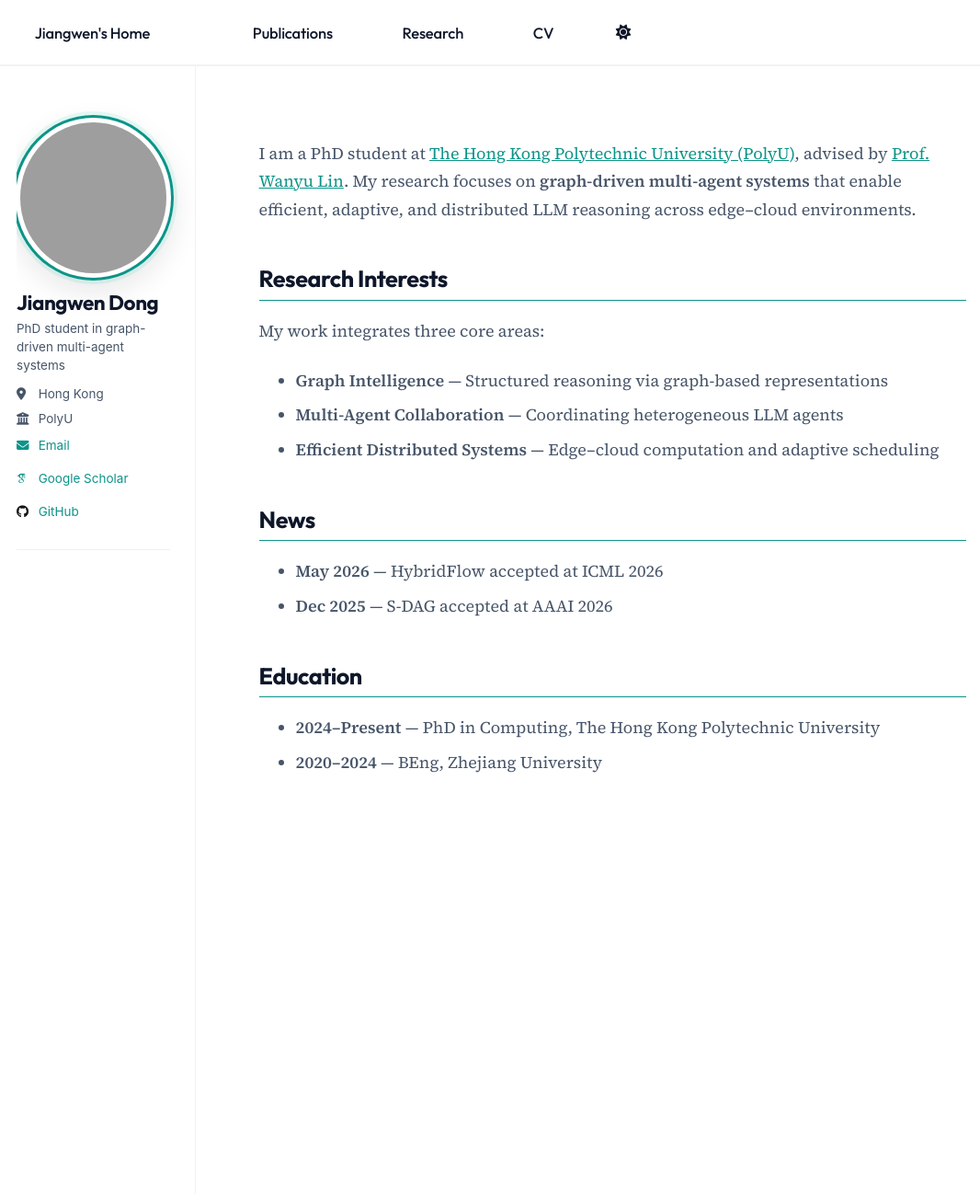
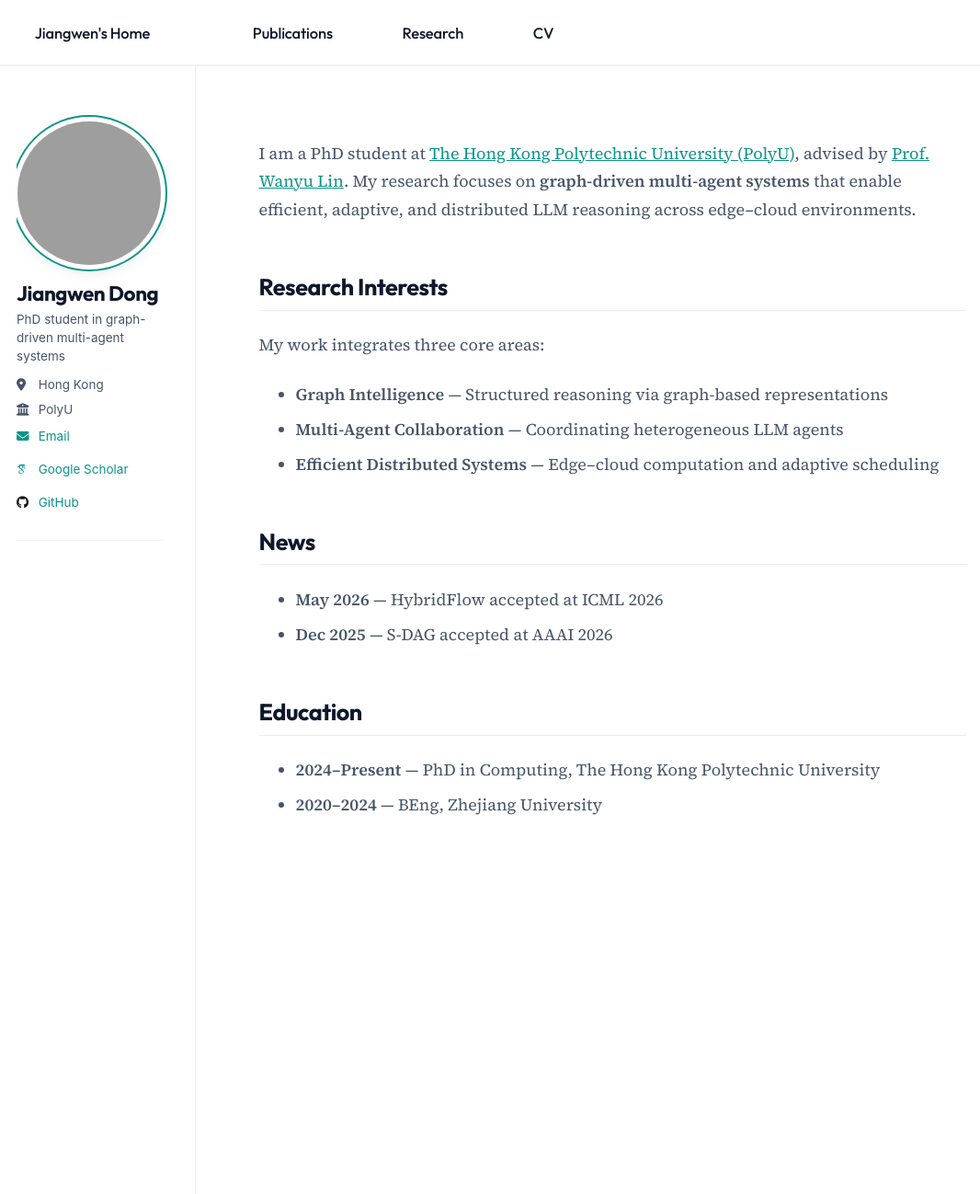
Before and after one commit to Jiangwen-Dong/Jiangwen-Dong.github.io, a Jekyll site: the page built from _pages/about.md, in a window 1280 px wide and 1298 px high. Shown: the whole window at 92% size, without its empty margins (0-1066 px from the left). Built offline with Jekyll 4.4.1, drawn with Linux system fonts in a browser that asks for light colours; some web fonts are replaced; a script that is not in the unit is left out.

Commit message:
refine: remove theme toggle, larger margins, cleaner borders

```diff
--- a/_includes/masthead.html
+++ b/_includes/masthead.html
@@ -15,9 +15,6 @@
             {% endif %}
             <li class="masthead__menu-item"><a href="{{ domain }}{{ link.url }}">{{ link.title }}</a></li>
           {% endfor %}
-          <li id="theme-toggle" class="masthead__menu-item persist tail">
-            <a role="button" aria-labelledby="theme-icon"><i id="theme-icon" class="fa-solid fa-sun" aria-hidden="true" title="toggle theme"></i></a>
-          </li>
         </ul>
         <ul class="hidden-links hidden"></ul>
       </nav>
--- a/assets/css/custom.scss
+++ b/assets/css/custom.scss
@@ -116,19 +116,19 @@ a:hover {
 }
 
 .author__avatar img {
-  width: 180px;
-  height: 180px;
+  width: 170px;
+  height: 170px;
   border-radius: 50%;
   object-fit: cover;
-  object-position: center 15%;
-  border: 3px solid var(--color-teal);
-  box-shadow: var(--shadow-lg), 0 0 0 4px rgba(0, 212, 170, 0.1);
+  object-position: center 10%;
+  border: 2px solid var(--color-teal);
+  box-shadow: var(--shadow-md);
   transition: all var(--transition-base);
 }
 
 .author__avatar img:hover {
-  transform: scale(1.03);
-  box-shadow: var(--shadow-lg), 0 0 0 6px rgba(0, 212, 170, 0.15);
+  transform: scale(1.02);
+  box-shadow: var(--shadow-lg);
 }
 
 .author__content {
@@ -209,16 +209,16 @@ a:hover {
    ======================================== */
 
 .sidebar {
-  border-right: 1px solid var(--color-card-border);
-  padding-right: 1.5rem;
+  border-right: 1px solid var(--color-divider);
+  padding-right: 2rem;
 }
 
 @media (max-width: 1023px) {
   .sidebar {
     border-right: none;
-    border-bottom: 1px solid var(--color-card-border);
+    border-bottom: 1px solid var(--color-divider);
     padding-right: 0;
-    padding-bottom: 1.5rem;
+    padding-bottom: 2rem;
   }
 }
 
@@ -231,10 +231,10 @@ a:hover {
   font-size: 1.4rem;
   font-weight: 700;
   color: var(--color-text-primary);
-  margin-top: 2.5rem;
-  margin-bottom: 1rem;
-  padding-bottom: 0.4rem;
-  border-bottom: 1.5px solid var(--color-teal);
+  margin-top: 3rem;
+  margin-bottom: 1.25rem;
+  padding-bottom: 0.5rem;
+  border-bottom: 1px solid var(--color-divider);
   letter-spacing: -0.02em;
 }
 
@@ -311,9 +311,9 @@ a:hover {
 }
 
 .research-card:hover {
-  transform: translateY(-5px);
-  box-shadow: var(--shadow-lg);
-  border-color: rgba(0, 212, 170, 0.2);
+  transform: translateY(-4px);
+  box-shadow: var(--shadow-md);
+  border-color: rgba(13, 148, 136, 0.2);
 }
 
 .research-card:hover::before {
@@ -352,7 +352,7 @@ a:hover {
   border: 1px solid var(--color-card-border);
   border-radius: var(--radius-md);
   padding: 1.6rem;
-  margin-bottom: 1.2rem;
+  margin-bottom: 1.5rem;
   display: flex;
   gap: 1.3rem;
   transition: all var(--transition-base);
@@ -374,8 +374,8 @@ a:hover {
 
 .pub-card:hover {
   box-shadow: var(--shadow-md);
-  border-color: rgba(0, 212, 170, 0.15);
-  transform: translateX(4px);
+  border-color: rgba(13, 148, 136, 0.2);
+  transform: translateX(3px);
 }
 
 .pub-card:hover::before {
@@ -453,7 +453,7 @@ a:hover {
 
 .pub-figure:hover {
   box-shadow: var(--shadow-md);
-  border-color: rgba(0, 212, 170, 0.15);
+  border-color: rgba(13, 148, 136, 0.2);
 }
 
 .pub-figure img {
@@ -488,14 +488,14 @@ a:hover {
   border: 1px solid var(--color-card-border);
   border-radius: var(--radius-md);
   padding: 1.4rem;
-  margin-bottom: 0.9rem;
+  margin-bottom: 1.2rem;
   transition: all var(--transition-base);
 }
 
 .archive__item:hover {
   box-shadow: var(--shadow-md);
-  border-color: rgba(0, 212, 170, 0.15);
-  transform: translateX(4px);
+  border-color: rgba(13, 148, 136, 0.2);
+  transform: translateX(3px);
 }
 
 .archive__item-title {
@@ -558,8 +558,8 @@ a:hover {
   letter-spacing: 0.06em;
   color: var(--color-teal);
   margin-bottom: 1rem;
-  padding-bottom: 0.5rem;
-  border-bottom: 2px solid var(--color-teal);
+  padding-bottom: 0.4rem;
+  border-bottom: 1.5px solid var(--color-teal);
   font-weight: 600;
 }
 
```
